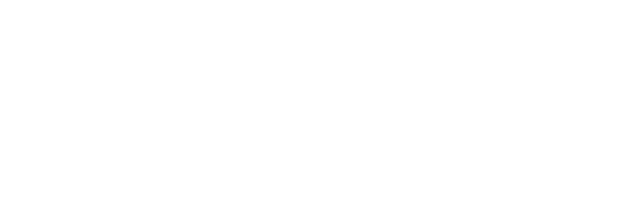
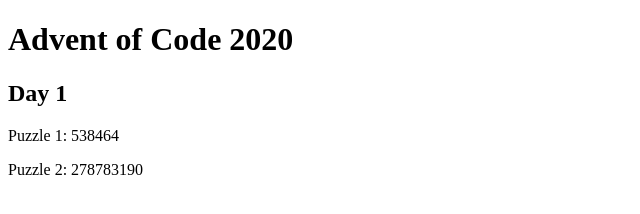
Before and after one commit to nclayt0n/advent-2020, a plain HTML site: page index.html in a window 1280 px wide. Shown: the whole page, without its empty margins (0-640 px from the left). Drawn offline with Linux system fonts and the light colour scheme.

Commit message:
added html

```diff
--- a/advent-2020.js
+++ b/advent-2020.js
@@ -214,8 +214,8 @@ const findSum = (arr)=>{
   })
     return list[0]*list[1];
   }
-let results= findSum(expenses);
-console.log(results);
+let DayOnePuzzleOne= findSum(expenses);
+document.getElementById('DayOnePuzzleOne').innerText=`Puzzle 1: ${DayOnePuzzleOne}`
 
 //Puzzle 2
 //find the 3 numbers that equal 2020, then multiply them together.
@@ -225,7 +225,6 @@ const findThree=(arr)=>{
         arr.map((s)=>{
             arr.map((t)=>{
                 if(r+s+t===2020){
-                    console.log(r,s,t);
                     results=r*s*t
                 }
             })
@@ -233,4 +232,5 @@ const findThree=(arr)=>{
     })
     return results
 }
-console.log(findThree(expenses))
+let DayOnePuzzleTwo=findThree(expenses);
+document.getElementById('DayOnePuzzleTwo').innerText=`Puzzle 2: ${DayOnePuzzleTwo}`
--- a/index.html
+++ b/index.html
@@ -3,9 +3,13 @@
 <head>
     <meta charset="UTF-8">
     <meta name="viewport" content="width=device-width, initial-scale=1.0">
-    <title>Document</title>
+    <title>Advent of Code 2020</title>
 </head>
 <body>
+    <h1>Advent of Code 2020</h1>
+    <h2>Day 1</h2>
+    <p id="DayOnePuzzleOne"></p>
+    <p id="DayOnePuzzleTwo"></p>
 
 </body>
 <script src='/advent-2020.js'></script>
```
